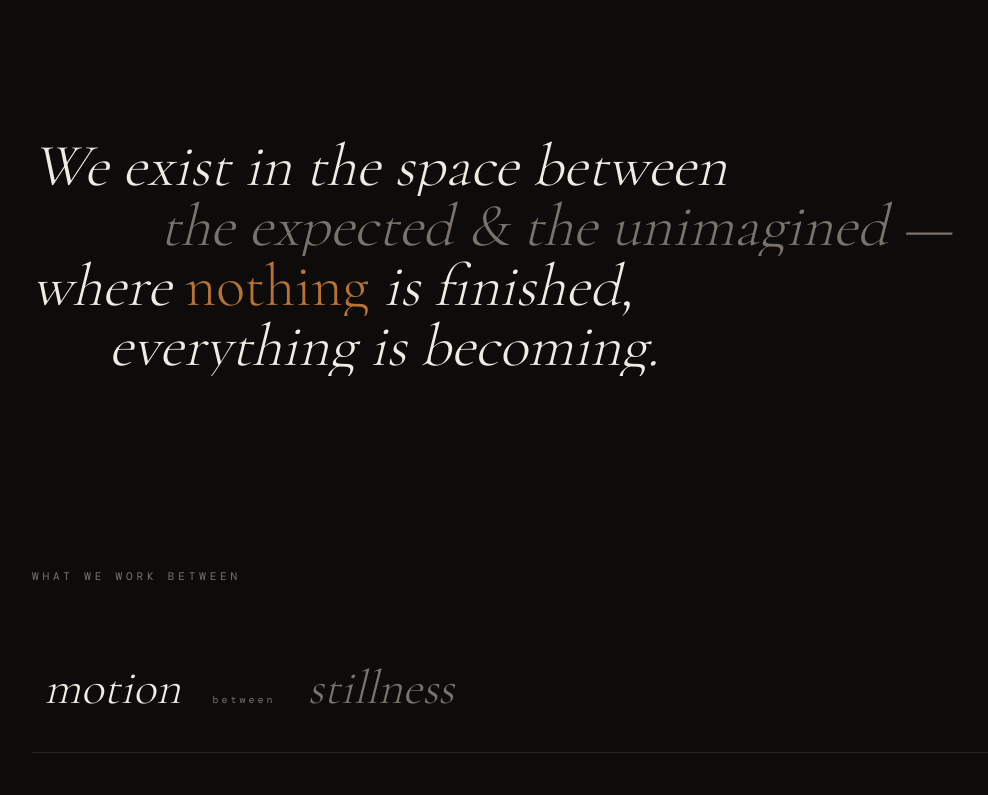
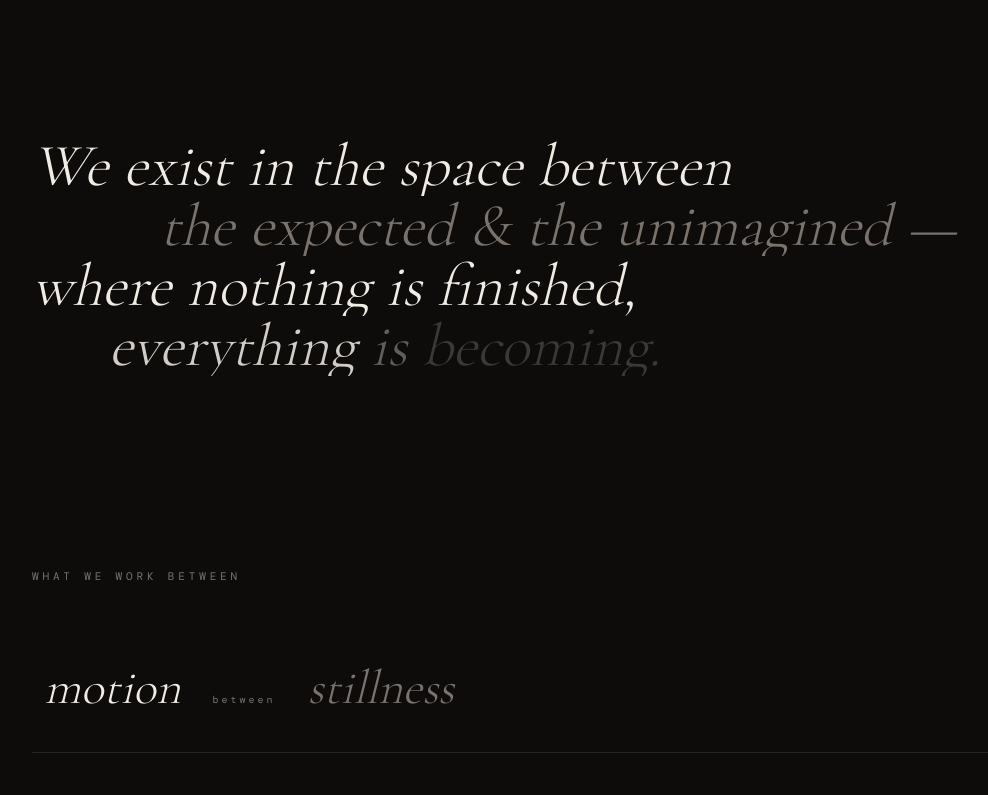
Before and after one commit to fernandohalim/liminal, a Next.js app: page / in a window 1280 px wide. Shown: the part 3020-3815 px from the top of the page, without its empty margins (24-1012 px from the left). Built offline with nearby package versions, Linux system fonts and the light colour scheme; a web font is replaced by a local one.

Commit message:
modify about section

```diff
--- a/components/About.tsx
+++ b/components/About.tsx
@@ -1,17 +1,38 @@
 "use client";
 
-import { useRef } from "react";
-import { motion, useScroll, useTransform } from "framer-motion";
+import { useRef, useState } from "react";
+import {
+  AnimatePresence,
+  motion,
+  useScroll,
+  useTransform,
+} from "framer-motion";
 import { Magnetic, Words } from "./Kit";
 
 // PLACEHOLDER — replace later. Portrait, textural studio/material detail.
 const ABOUT_IMG = "https://picsum.photos/seed/liminal-form/1400/1800?grayscale";
 
 const PAIRS = [
-  ["motion", "stillness"],
-  ["the brief", "the need"],
-  ["expected", "unimagined"],
-  ["finished", "becoming"],
+  [
+    "motion",
+    "stillness",
+    "https://picsum.photos/seed/liminal-p1/1200/300?grayscale",
+  ],
+  [
+    "the brief",
+    "the need",
+    "https://picsum.photos/seed/liminal-p2/1200/300?grayscale",
+  ],
+  [
+    "expected",
+    "unimagined",
+    "https://picsum.photos/seed/liminal-p3/1200/300?grayscale",
+  ],
+  [
+    "finished",
+    "becoming",
+    "https://picsum.photos/seed/liminal-p4/1200/300?grayscale",
+  ],
 ];
 
 const reveal = {
@@ -46,6 +67,12 @@ export default function About() {
     offset: ["start end", "end start"],
   });
   const imgY = useTransform(scrollYProgress, [0, 1], [50, -50]);
+  const [hoveredPair, setHoveredPair] = useState<number | null>(null);
+  const quoteRef = useRef<HTMLElement>(null);
+  const { scrollYProgress: quoteProgress } = useScroll({
+    target: quoteRef,
+    offset: ["start 0.8", "end 0.6"],
+  });
 
   return (
     <section id="about" className="relative px-7 py-28 md:px-14 md:py-44">
@@ -109,15 +136,38 @@ export default function About() {
         transition={{ staggerChildren: 0.12 }}
         className="mt-32 font-display text-3xl font-light italic leading-tight text-bone md:mt-48 md:text-6xl"
       >
-        <Line>We exist in the space between</Line>
-        <Line className="pl-[10vw] text-dust">
-          the expected &amp; the unimagined —
-        </Line>
-        <Line>
-          where <span className="not-italic text-copper">nothing</span> is
-          finished,
-        </Line>
-        <Line className="pl-[6vw]">everything is becoming.</Line>
+        {[
+          "We exist in the space between",
+          "the expected & the unimagined —",
+          "where nothing is finished,",
+          "everything is becoming.",
+        ].map((line, li) => (
+          <Line
+            key={li}
+            className={
+              li === 1 ? "pl-[10vw] text-dust" : li === 3 ? "pl-[6vw]" : ""
+            }
+          >
+            {line.split(" ").map((word, wi) => {
+              const start = (li * 4 + wi) / 20;
+              const end = start + 0.08;
+              const opacity = useTransform(
+                quoteProgress,
+                [start, end],
+                [0.2, 1],
+              );
+              return (
+                <motion.span
+                  key={wi}
+                  style={{ opacity }}
+                  className="inline-block mr-[0.25em]"
+                >
+                  {word}
+                </motion.span>
+              );
+            })}
+          </Line>
+        ))}
       </motion.blockquote>
 
       {/* what we work between — magnetic rows w/ animated underline */}
@@ -126,7 +176,7 @@ export default function About() {
           What we work between
         </p>
         <div className="flex flex-col">
-          {PAIRS.map(([a, b], i) => (
+          {PAIRS.map(([a, b, img], i) => (
             <motion.div
               key={a}
               initial={{ opacity: 0, y: 30 }}
@@ -134,18 +184,27 @@ export default function About() {
               viewport={{ once: true, amount: 0.6 }}
               transition={{ duration: 0.9, ease: [0.16, 1, 0.3, 1] }}
               data-cursor="hover"
+              onMouseEnter={() => setHoveredPair(i)}
+              onMouseLeave={() => setHoveredPair(null)}
               className={`group relative isolate flex w-full items-baseline overflow-hidden border-b border-bone/10 px-3 py-7 md:py-10 ${
                 i % 2 ? "justify-end text-right" : "justify-start"
               }`}
             >
-              {/* snappy background wipe on hover */}
-              <span
-                className={`pointer-events-none absolute inset-0 -z-10 scale-x-0 from-copper/15 via-ember/70 to-transparent transition-transform duration-500 ease-out group-hover:scale-x-100 ${
-                  i % 2
-                    ? "origin-right bg-gradient-to-l"
-                    : "origin-left bg-gradient-to-r"
-                }`}
-              />
+              {/* image overlay — fades in like Services background */}
+              <AnimatePresence>
+                {hoveredPair === i && (
+                  <motion.span
+                    className="pointer-events-none absolute right-4 top-1/2 -translate-y-1/2 -z-10 font-display text-[8rem] font-light text-bone/[0.04] select-none md:text-[12rem]"
+                    initial={{ opacity: 0 }}
+                    animate={{ opacity: 1 }}
+                    exit={{ opacity: 0 }}
+                    transition={{ duration: 0.6 }}
+                  >
+                    {String(i + 1).padStart(2, "0")}
+                  </motion.span>
+                )}
+              </AnimatePresence>
+
               <Magnetic
                 strength={0.18}
                 className="inline-flex items-baseline gap-4 font-display text-3xl font-light italic md:gap-8 md:text-5xl"
```
